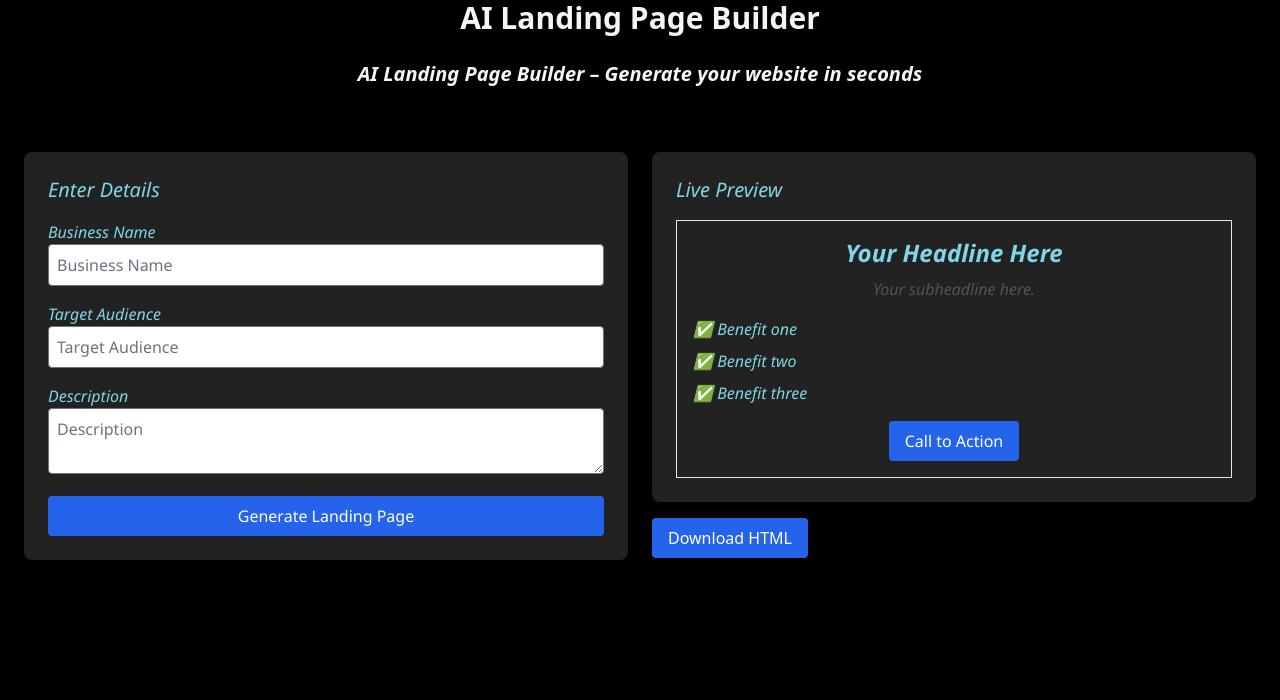
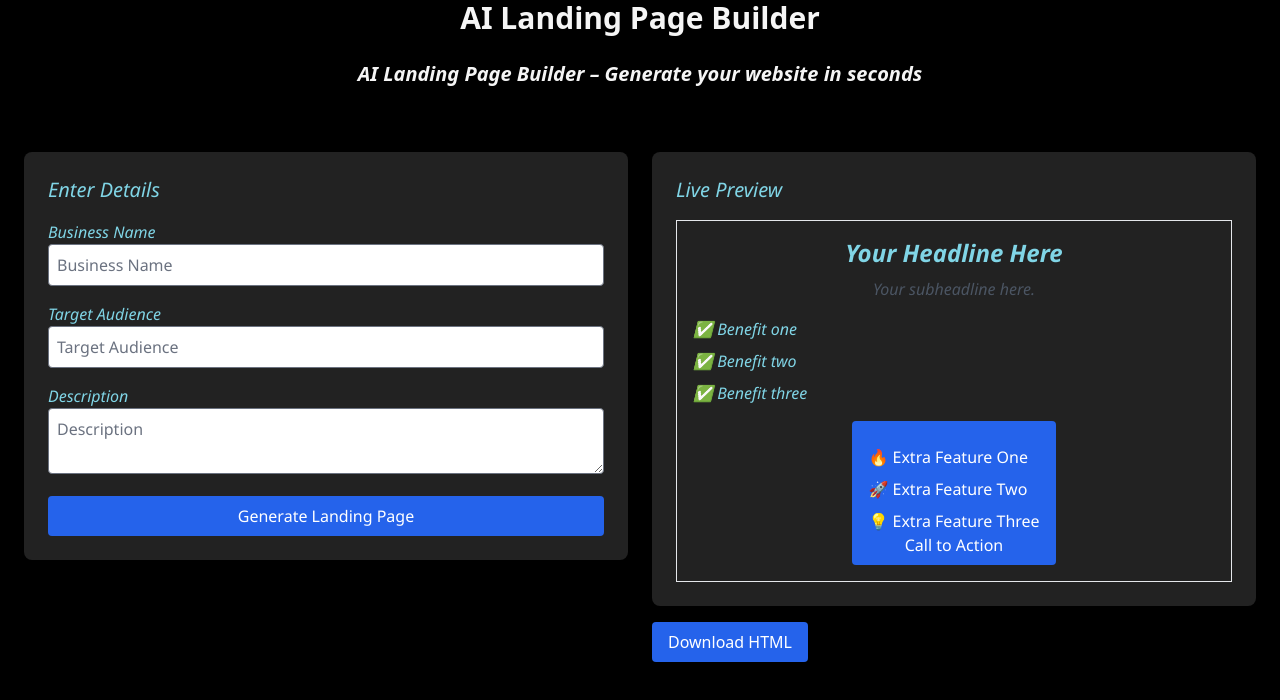
Before and after one commit to iqraghori/AI-landing-builder, a React (Create React App) app: page / in a window 1280 px wide. Shown: the top 700 px of the page. Built offline with nearby package versions, Linux system fonts and the light colour scheme; no server answers.

Commit message:
fix cta list

```diff
--- a/src/components/LivePreview.js
+++ b/src/components/LivePreview.js
@@ -9,7 +9,9 @@ function LivePreview({ headline, subheadline, benefits, cta }) {
           <h3 className="text-2xl font-bold">{headline || "Your Headline"}</h3>
 
           {/* Subheadline */}
-          <p className="text-gray-600 mt-2">{subheadline || "Your Subheadline"}</p>
+          <p className="text-gray-600 mt-2">
+            {subheadline || "Your Subheadline"}
+          </p>
 
           {/* Benefits */}
           <ul className="mt-4 space-y-2 text-left">
@@ -22,6 +24,11 @@ function LivePreview({ headline, subheadline, benefits, cta }) {
 
           {/* CTA Button */}
           <button className="mt-4 bg-blue-600 text-white px-4 py-2 rounded">
+            <ul className="mt-4 space-y-2 text-left">
+              <li>🔥 Extra Feature One</li>
+              <li>🚀 Extra Feature Two</li>
+              <li>💡 Extra Feature Three</li>
+            </ul>
             {cta || "Call to Action"}
           </button>
         </div>
```
